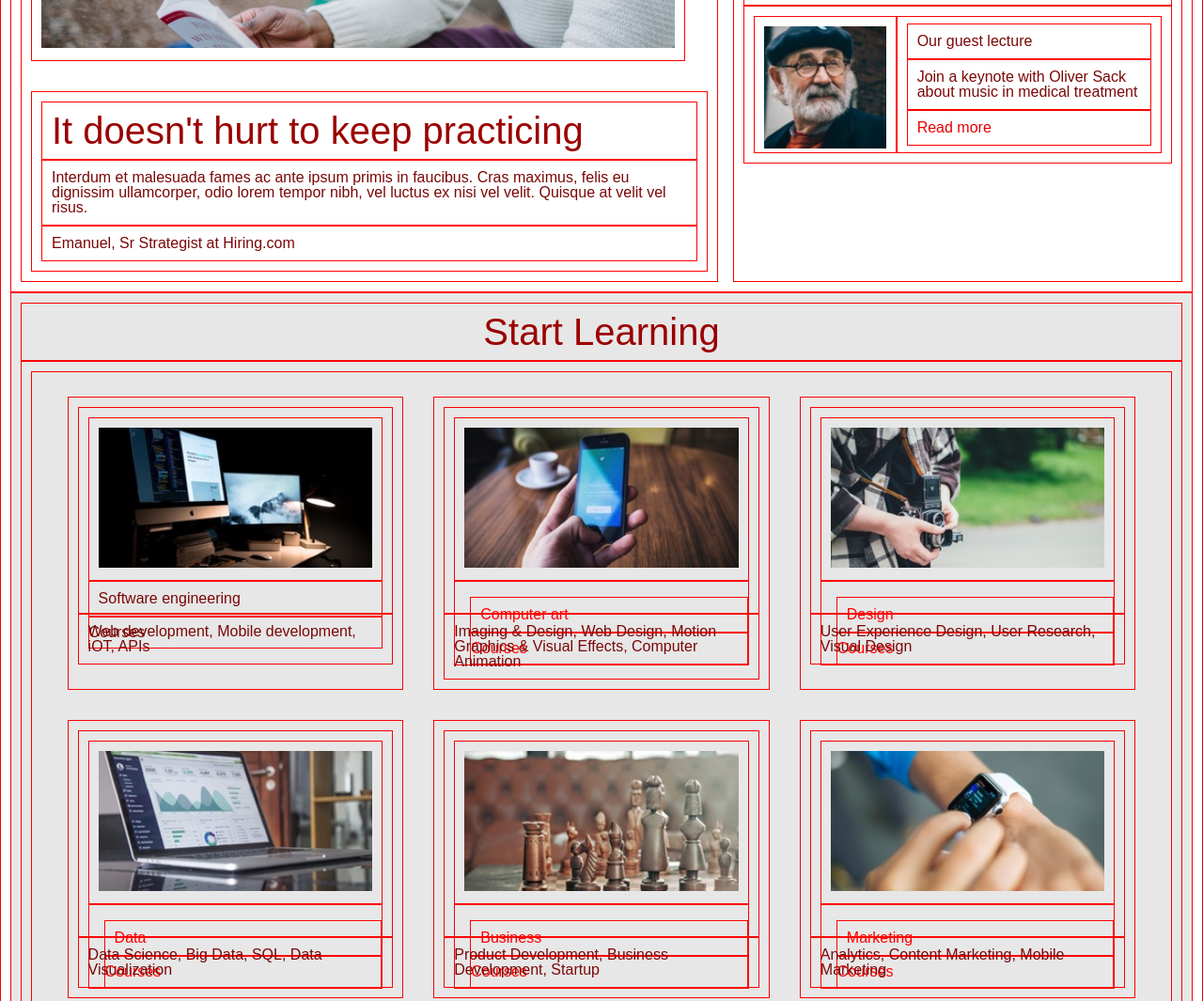
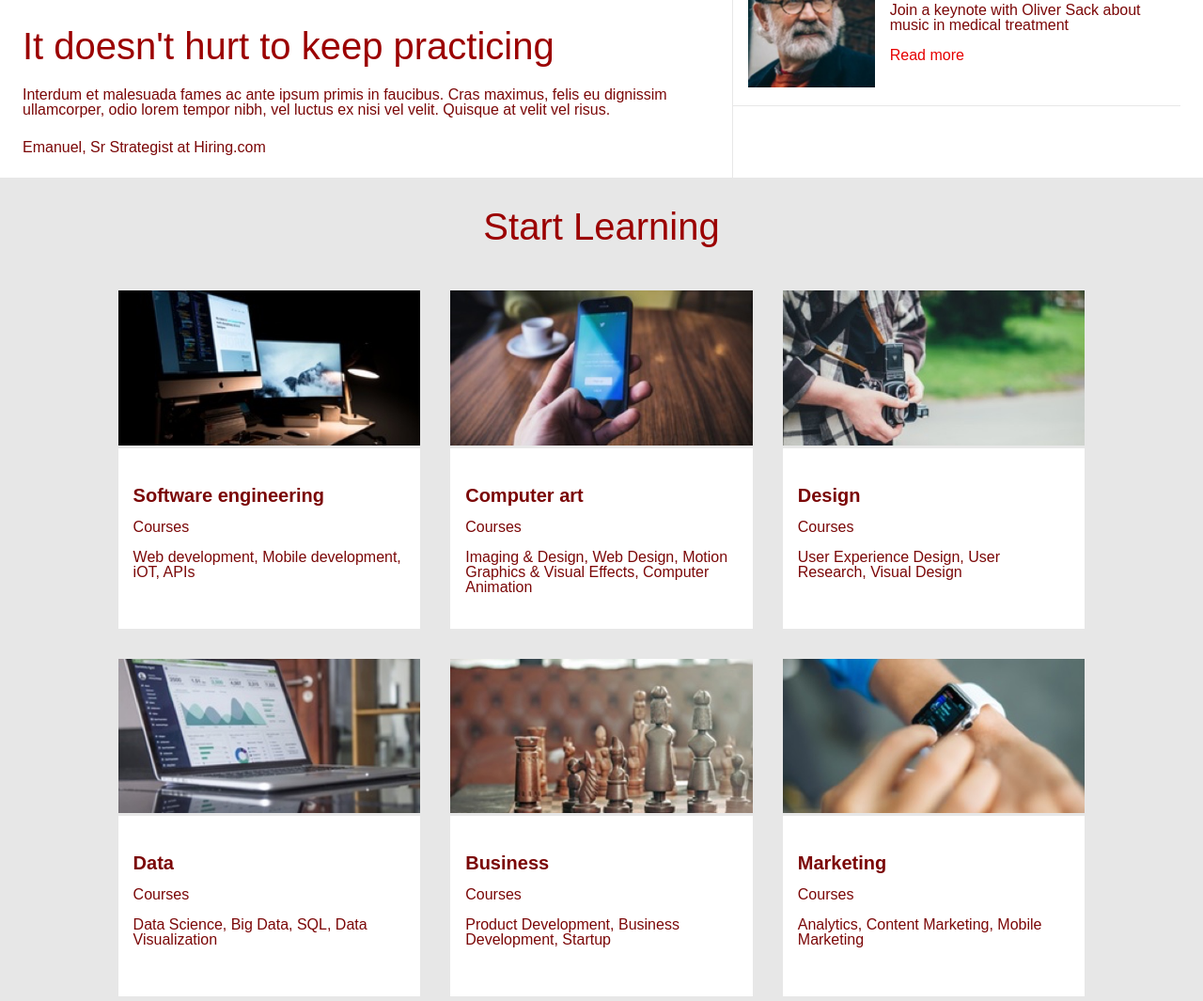
Before and after one commit to NoortjeCreemers25/ColmarAcademy, a plain HTML site: page index.html in a window 1280 px wide. Shown: the part 1090-2155 px from the top of the page at 94% size. Drawn offline with Linux system fonts and the light colour scheme; a web font is replaced by a local one.

Commit message:
Remove help lines, insert font and color

```diff
--- a/index.html
+++ b/index.html
@@ -119,80 +119,68 @@
         <div class='flexcontainer row'>
           <div class='flexcontainer blocks'>
             <div class='flexcontainer block'>
-              <div class='flexcontainer block2'>
                 <div class='image'>
                   <image src='./resources/images/course-software.jpg'>
                 </div>
-
-                  <div class='text1'>Software engineering</div>
+                <div class='texts'>
+                  <div class='text'>Software engineering</div>
                   <div class='text'>Courses</div>
-
-              </div>
-              <div class='text'>Web development, Mobile development, iOT, APIs</div>
+                  <div class='text'>Web development, Mobile development, iOT, APIs</div>
+                </div>
             </div>
             <div class='flexcontainer block'>
-              <div class='flexcontainer block2'>
                 <div class='image'>
                   <image src='./resources/images/course-computer-art.jpg'>
                 </div>
                 <div class='flexcontainer texts'>
                   <div class='text1'>Computer art</div>
                   <div class='text'>Courses</div>
+                  <div class='text'>Imaging & Design, Web Design, Motion Graphics & Visual Effects, Computer Animation</div>
                 </div>
-              </div>
-              <div class='text'>Imaging & Design, Web Design, Motion Graphics & Visual Effects, Computer Animation</div>
             </div>
             <div class='flexcontainer block'>
-              <div class='flexcontainer block2'>
                 <div class='image'>
                   <image src='./resources/images/course-design.jpg'>
                 </div>
                 <div class='flexcontainer texts'>
-                  <div class='text1'>Design</div>
+                  <div class='text'>Design</div>
                   <div class='text'>Courses</div>
+                  <div class='text'>User Experience Design, User Research, Visual Design</div>
                 </div>
-              </div>
-              <div class='text'>User Experience Design, User Research, Visual Design</div>
             </div>
             <div class='flexcontainer block'>
-              <div class='flexcontainer block2'>
                 <div class='image'>
                   <image src='./resources/images/course-data.jpg'>
                 </div>
                 <div class='flexcontainer texts'>
-                  <div class='text1'>Data</div>
+                  <div class='text'>Data</div>
                   <div class='text'>Courses</div>
+                  <div class='text'>Data Science, Big Data, SQL, Data Visualization</div>
                 </div>
-              </div>
-              <div class='text'>Data Science, Big Data, SQL, Data Visualization</div>
             </div>
             <div class='flexcontainer block'>
-              <div class='flexcontainer block2'>
                 <div class='image'>
                   <image src='./resources/images/course-business.jpg'>
                 </div>
                 <div class='flexcontainer texts'>
-                  <div class='text1'>Business</div>
+                  <div class='text'>Business</div>
                   <div class='text'>Courses</div>
+                  <div class='text'>Product Development, Business Development, Startup</div>
                 </div>
-              </div>
-              <div class='text'>Product Development, Business Development, Startup</div>
             </div>
             <div class='flexcontainer block'>
-              <div class='flexcontainer block2'>
                 <div class='image'>
                   <image src='./resources/images/course-marketing.jpg'>
                 </div>
                 <div class='flexcontainer texts'>
-                  <div class='text1'>Marketing</div>
+                  <div class='text'>Marketing</div>
                   <div class='text'>Courses</div>
+                  <div class='text'>Analytics, Content Marketing, Mobile Marketing</div>
                 </div>
-              </div>
-              <div class='text'>Analytics, Content Marketing, Mobile Marketing</div>
             </div>
-          </div>
         </div>
       </div>
+    </div>
 
       <div class='flexcontainer banner4'>
         <div class='title'>Thesis exhibit</div>
--- a/resources/css/style.css
+++ b/resources/css/style.css
@@ -9,10 +9,10 @@ html{
   box-sizing: border-box;
 }
 
-header, div, main, footer {
+/* header, div, main, footer {
   border: 1px solid red;
   padding: 10px;
-}
+} */
 
 .flexcontainer{
   display: flex;
@@ -38,12 +38,17 @@ strong{
   width: 60%;
 }
 
+.banner2 .right{
+  align-items: flex-start;
+}
+
 .banner1 .right, .banner2 .right, .banner4 .right{
   width: 423px;
 }
 
 .banner2 .right .image, .banner4 .right .image{
   width: 35%;
+  justify-content: flex-start;
 }
 
 .banner2 .right .texts, .banner4 .right .texts{
@@ -52,10 +57,10 @@ strong{
 
 .banner2 .right .texts, .banner4 .right .texts{
   flex-grow: 1;
-  justify-content: center;
+  justify-content: flex-start;
 }
 
-.banner2 .right .block, .banner4 .right .block{
+.banner4 .right .block{
   height: 168px;
 }
 
@@ -77,6 +82,31 @@ strong{
   color: #9B0000;
 }
 
+header, footer, .banner1, .banner2, .banner3, .banner4{
+  padding-left: 1.5rem;
+  padding-right: 1.5rem;
+}
+
+.banner2 .right .texts div:nth-child(3),
+.banner3 .texts div:nth-child(3){
+  padding: 0.5rem 0;
+}
+
+.banner2 .right .texts div:nth-child(2),
+.banner3 .texts div:nth-child(2),
+.banner4 .texts div:nth-child(2){
+  padding: 0.5rem 0;
+}
+
+.banner2 .right .texts div:nth-child(1),
+.banner3 .texts div:nth-child(1),
+.banner4 .texts div:nth-child(1){
+  padding-top: 1.5rem;
+  padding-bottom: 0.5rem;
+  font-weight: bold;
+  font-size: 1.25rem;
+}
+
 /* Header lay out */
 
 header{
@@ -91,7 +121,7 @@ header{
 }
 
 .nav-item{
-  margin-left: 0.5rem;
+  margin-left: 0.75rem;
 }
 
 .nav-phone{
@@ -117,10 +147,16 @@ header{
 
 .banner1 .right{
   justify-content: center;
+  margin-left: 1rem;
 }
 
 .banner1 .texts{
-  max-width: 90%;
+  max-width: 80%;
+}
+
+.banner1 .texts div:nth-child(1){
+font-weight: bold;
+padding-bottom: 1rem;
 }
 
 .banner1 .texts div:nth-child(2){
@@ -136,13 +172,38 @@ font-weight: bold;
 }
 
 /* Second banner lay out */
+.banner2 .left{
+  margin-top: 2rem;
+}
+
 .banner2 .left .image{
-  margin: 2rem 1.5rem 2rem 0;
+  margin: 0rem 1.5rem 2rem 0;
   max-width: 100%;
+}
+
+.banner2 .title{
+  padding-bottom: 1.5rem;
+}
+
+.banner2 .left .text{
+  padding-bottom: 1.5rem;
+}
+
+.banner2 .right{
+  margin-top: 0rem;
+  border-left: 1px solid #E7E7E7;
+}
+
+.banner2 .right .block{
+  border-bottom: 1px solid #E7E7E7;
 }
 
 .banner2 img{
   width: 100%;
+}
+
+.banner2 .right .block img:nth-child(1){
+  padding: 1rem;
 }
 
 .banner2 .right .texts div:nth-child(3){
@@ -156,29 +217,27 @@ font-weight: bold;
 
 .banner3 .title{
   text-align: center;
-}
-
-.block2{
-  height: 220px;
+  padding: 2rem 0;
 }
 
 .banner3 img{
   width: 100%;
 }
 
-.block2 .texts{
-  height: 100%;
-  padding: 1rem 0 0 1rem;
-  color: red;
+.banner3 .texts{
+  background: white;
+  padding: 1rem;
+  height: 12rem;
 }
 
-.block2 .text{
-  padding: 0.5rem 0;
+.banner3 .row{
+  padding: 0 5rem;
 }
 
 /* Fourth banner lay out */
 .banner4 .title{
   text-align: center;
+  padding: 2rem 0;
 }
 
 .banner4 .left .video{
@@ -189,14 +248,30 @@ font-weight: bold;
   width: 100%;
 }
 
+.banner4 .right{
+  margin-top: 0rem;
+  border-left: 1px solid #E7E7E7;
+}
+
+.banner4 .right .block{
+  padding: 0 0 2rem 0;
+  border-bottom: 1px solid #E7E7E7;
+}
+
 .banner4 img{
   width: 100%;
 }
+
+.banner4 .right img{
+  padding: 1rem;
+}
+
 
 /* Footer lay out */
 footer {
   align-items: center;
   background-color: #E4D6D6;
+  height: 4rem;
 }
 
 footer .texts2 .text{
```
